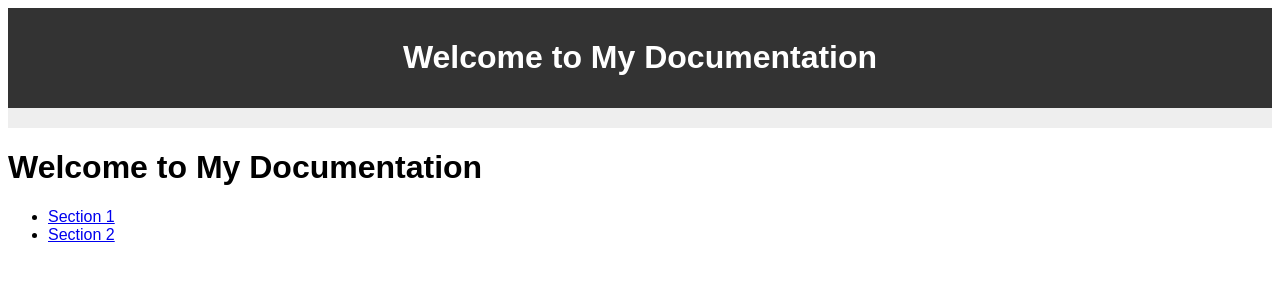
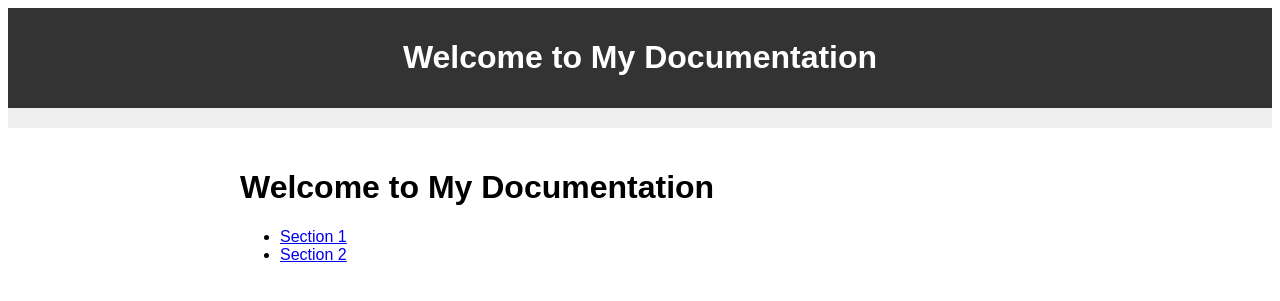
Before and after one commit to Layblar/platform, a Jekyll site: the page built from docs/index.md, in a window 1280 px wide. Shown: the top 301 px of the page. Built offline with Jekyll 4.4.1, drawn with Linux system fonts in a browser that asks for light colours; our own code applies the rules of GitHub Pages for plain Markdown files.

Commit message:
updated pages

```diff
--- a/docs/_layouts/default.html
+++ b/docs/_layouts/default.html
@@ -17,6 +17,10 @@
             {% endfor %}
         </ul>
     </nav>
-    <main>{{ content }}</main>
+    <main>
+        <div class="content">
+            {{ content }}
+        </div>
+    </main>
 </body>
 </html>
--- a/docs/assets/css/style.css
+++ b/docs/assets/css/style.css
@@ -24,3 +24,9 @@ nav li {
     display: inline;
     margin-right: 10px;
 }
+
+.content {
+    max-width: 800px;
+    margin: 0 auto;
+    padding: 20px;
+}
--- a/docs/index.md
+++ b/docs/index.md
@@ -4,5 +4,5 @@ layout: default
 
 # Welcome to My Documentation
 
-- [Section 1](./docs/section1/page1.md)
-- [Section 2](./docs/section2/page3.md)
+- [Section 1](/section1/page1.md)
+- [Section 2](/section2/page3.md)
```
Also changed, not shown: docs/section1/page2.md (deleted), docs/section2/page4.md (deleted).
